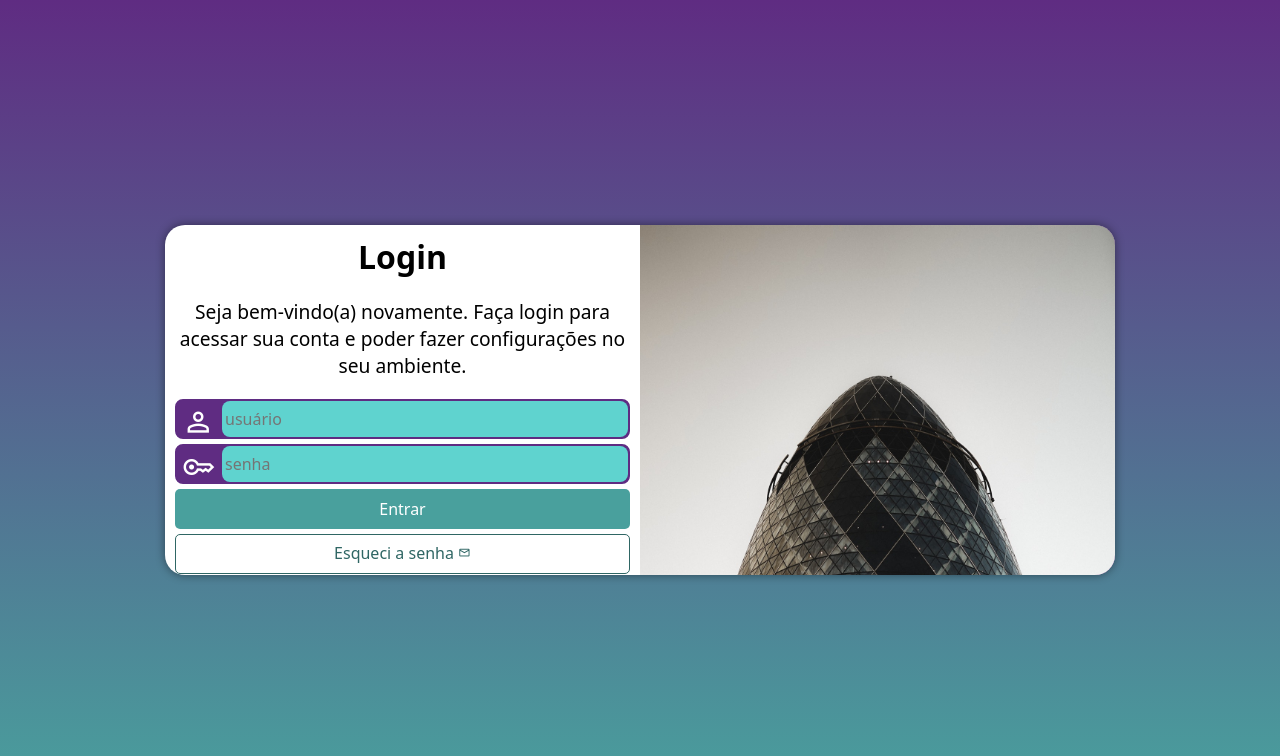
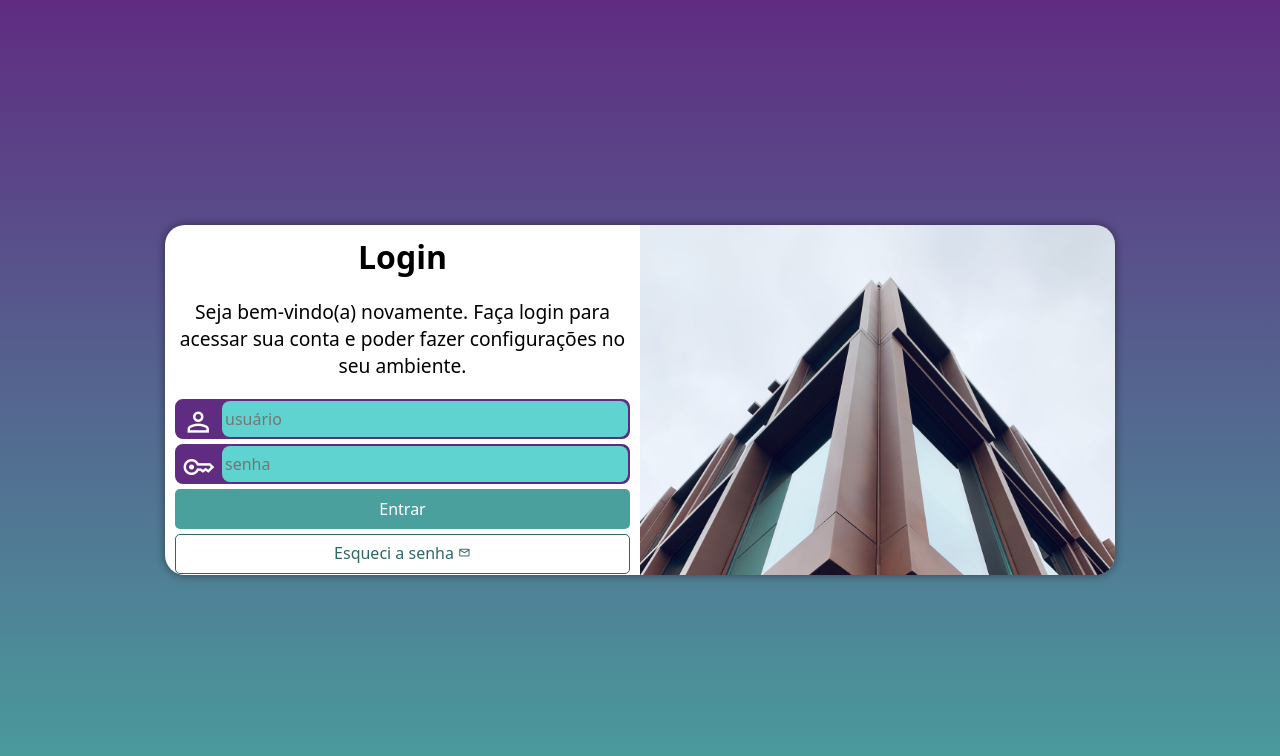
Before and after one commit to ruankevin1/projeto-login, a plain HTML site: page index.html in a window 1280 px wide. Drawn offline with nearby package versions, Linux system fonts and the light colour scheme.

Commit message:
Alterei a imagem do background

```diff
--- a/estilos/style.css
+++ b/estilos/style.css
@@ -50,7 +50,7 @@ section#login {
 }
 
 section#login > div#imagem {
-    background: #5f2c82 url(../imagens/back-tela-de-login.jpg);
+    background: #5f2c82 url(../imagens/imagem-principal-background.jpg);
     background-size: cover;
     height: 200px;
     background-position: center top;
```
Also changed, not shown: imagens/imagem-principal-background.jpg (added).
